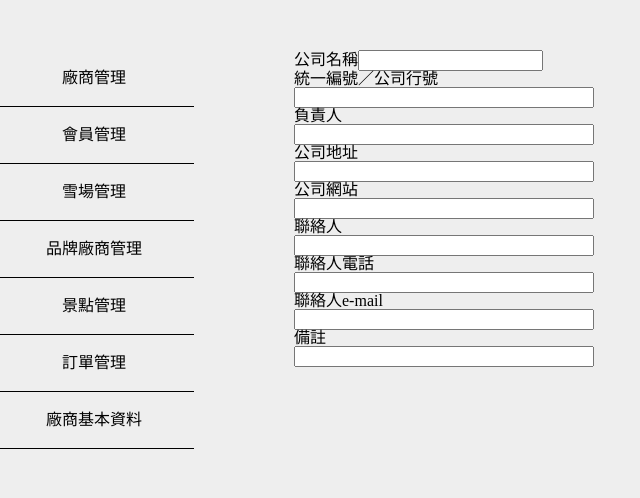
After one commit to one0212/skiing, a PHP site: page /sidebar-a.html in a window 1280 px wide. The commit adds this page. Shown: the top 498 px of the page, without its empty margins (56-696 px from the left). Run offline with PHP 8.4, Linux system fonts and the light colour scheme.

Commit message:
require sidebar.php

```diff
--- /dev/null
+++ b/CSS/reset.css
@@ -0,0 +1,51 @@
+/* http://meyerweb.com/eric/tools/css/reset/
+   v2.0 | 20110126
+   License: none (public domain)
+*/
+
+html, body, div, span, applet, object, iframe,
+h1, h2, h3, h4, h5, h6, p, blockquote, pre,
+a, abbr, acronym, address, big, cite, code,
+del, dfn, em, img, ins, kbd, q, s, samp,
+small, strike, strong, sub, sup, tt, var,
+b, u, i, center,
+dl, dt, dd, ol, ul, li,
+fieldset, form, label, legend,
+table, caption, tbody, tfoot, thead, tr, th, td,
+article, aside, canvas, details, embed,
+figure, figcaption, footer, header, hgroup,
+menu, nav, output, ruby, section, summary,
+time, mark, audio, video {
+	margin: 0;
+	padding: 0;
+	border: 0;
+	font-size: 100%;
+	font: inherit;
+	vertical-align: baseline;
+}
+/* HTML5 display-role reset for older browsers */
+article, aside, details, figcaption, figure,
+footer, header, hgroup, menu, nav, section {
+	display: block;
+}
+body {
+	line-height: 1;
+}
+ol, ul {
+	list-style: none;
+}
+blockquote, q {
+	quotes: none;
+}
+blockquote:before, blockquote:after,
+q:before, q:after {
+	content: '';
+	content: none;
+}
+table {
+	border-collapse: collapse;
+	border-spacing: 0;
+}
+* {
+    box-sizing: border-box ;
+}
--- a/config.php
+++ b/config.php
@@ -1,13 +1,12 @@
 <?php
 // 建立資料庫連線
 $userDir = getenv('HOME');
-$config = parse_ini_file("$userDir/config.ini");
-$db = New mysqli($config['servername'],$config['username'],$config['password'],$config['dbname']);
+$config = parse_ini_file("$userDir/ski_db_conf.ini");
+$db = New PDO($config['dsn'],$config['username'],$config['password']);
 
 // 測試連線
 if ($db->connect_error) {
     die("連接失敗: " . $db->connect_error);
 }
-echo "連接成功";
 unset($userDir, $config);
 ?>
--- /dev/null
+++ b/sidebar-a.html
@@ -0,0 +1,52 @@
+<!DOCTYPE html>
+<html lang="en">
+
+<head>
+    <meta charset="UTF-8">
+    <meta name="viewport" content="width=device-width, initial-scale=1.0">
+    <meta http-equiv="X-UA-Compatible" content="ie=edge">
+    <link rel="stylesheet" href="css/reset.css">
+    <link rel="stylesheet" href="sidebar.css">
+    <link rel="stylesheet" href="vendor.css">
+    <title>Document</title>
+</head>
+
+<body>
+    <div id="wrapper">
+        <aside>
+            <ul id="manage">
+                <li class="item"><a href="#">廠商管理</a></li>
+                <li class="item"><a href="#">會員管理</a></li>
+                <li class="item">
+                    <a href="#">雪場管理</a>
+                    <div class="submenu">
+                        <a class="submenu-item" href="#">雪場資訊管理</a>
+                        <a class="submenu-item" href="#">教練管理</a>
+                        <a class="submenu-item" href="#">雪具租借管理</a>
+                        <a class="submenu-item" href="#">飯店管理</a>
+                    </div>
+                </li>
+                <li class="item"><a href="#">品牌廠商管理</a></li>
+                <li class="item"><a href="#">景點管理</a></li>
+                <li class="item"><a href="#">訂單管理</a></li>
+                <li class="item"><a href="#">廠商基本資料</a></li>
+            </ul>
+        </aside>
+
+        <div class="form">
+            <form action="">
+                <label for="">公司名稱<input type="text"></label>
+                <label for="">統一編號／公司行號</label><input type="text">
+                <label for="">負責人</label><input type="text">
+                <label for="">公司地址</label><input type="text">
+                <label for="">公司網站</label><input type="text">
+                <label for="">聯絡人</label><input type="text">
+                <label for="">聯絡人電話</label><input type="text">
+                <label for="">聯絡人e-mail</label><input type="text">
+                <label for="">備註</label><input type="text">
+            </form>
+        </div>
+    </div>
+</body>
+
+</html>
--- /dev/null
+++ b/sidebar.css
@@ -0,0 +1,61 @@
+body {
+    background: #eee;
+}
+a {
+    text-decoration: none;
+}
+#wrapper {
+    max-width:1024px;
+    margin: 50px;
+    display:flex;
+}
+aside {
+    width: 300px;
+}
+
+#manage {
+    margin:0;
+    max-width: 200px;
+    text-align:center;
+    padding: 0;
+    cursor:pointer;
+}
+.item {
+    border-bottom:1px solid #000;
+    position: relative;
+}
+.item>a {
+    display:block;
+    color:#000;
+    padding: 20px;
+}
+.item:hover {
+    background: #999;
+
+}
+.item:hover .submenu {
+    opacity:1;
+}
+.item:hover .submenu-item {
+    overflow: visible;
+    height: 50px;
+    line-height: 50px;
+}
+.submenu {
+    position: relative;
+    width: 100%;
+    z-index:2;
+    overflow: hidden;
+    opacity:0;
+    font-size:14px;
+    transition: opacity .5s ease;
+}
+.submenu-item {
+    background: #333;
+    display: block;
+    height: 0px;
+    overflow: hidden;
+    transition: height .5s ease;
+    color:#eee;
+    width:100%;
+}
--- /dev/null
+++ b/ski_db_conf.ini
@@ -0,0 +1,4 @@
+[database]
+dsn={dsn}
+username={username}
+password={password}
--- /dev/null
+++ b/vendor.css
@@ -0,0 +1,11 @@
+form {
+    display:flex;
+    flex-direction: column;
+}
+label {
+    width: 300px;
+
+}
+input {
+    display:inline-block;
+}
```
Also changed, not shown: 0816_07_logout.php (added, +16 -0 lines), 0816_08_login.php (added, +57 -0 lines), log.php (added, +75 -0 lines), login.php (+5 -5 lines), mgnt_skiing_init.sql (added, +30 -0 lines), sidebar-b.html (added, +48 -0 lines), README.md.
